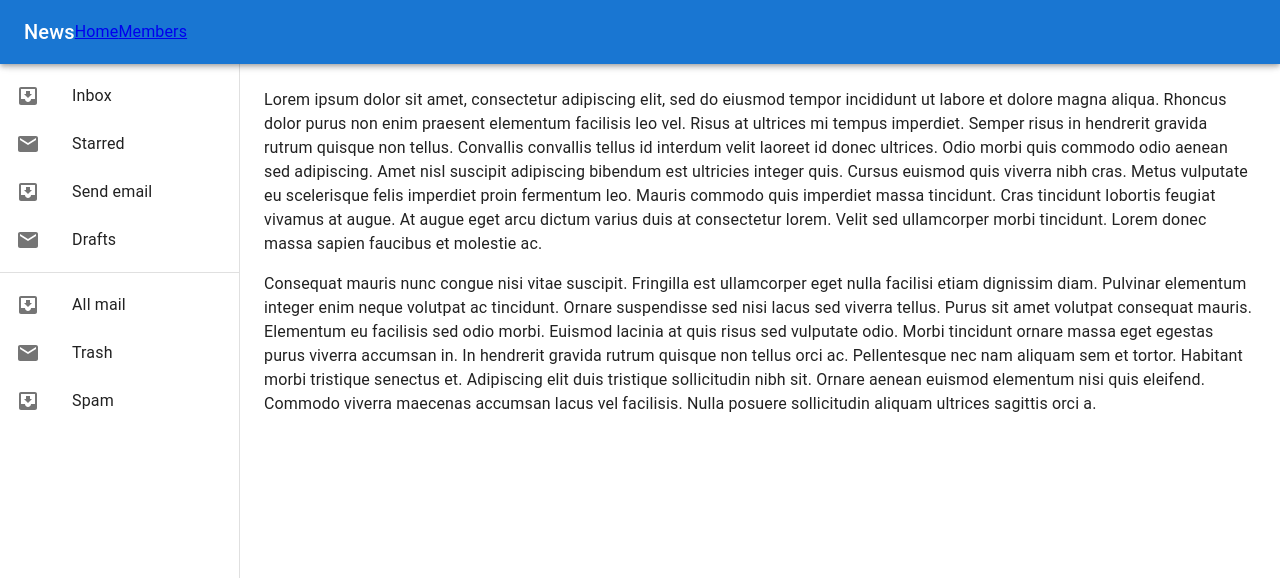
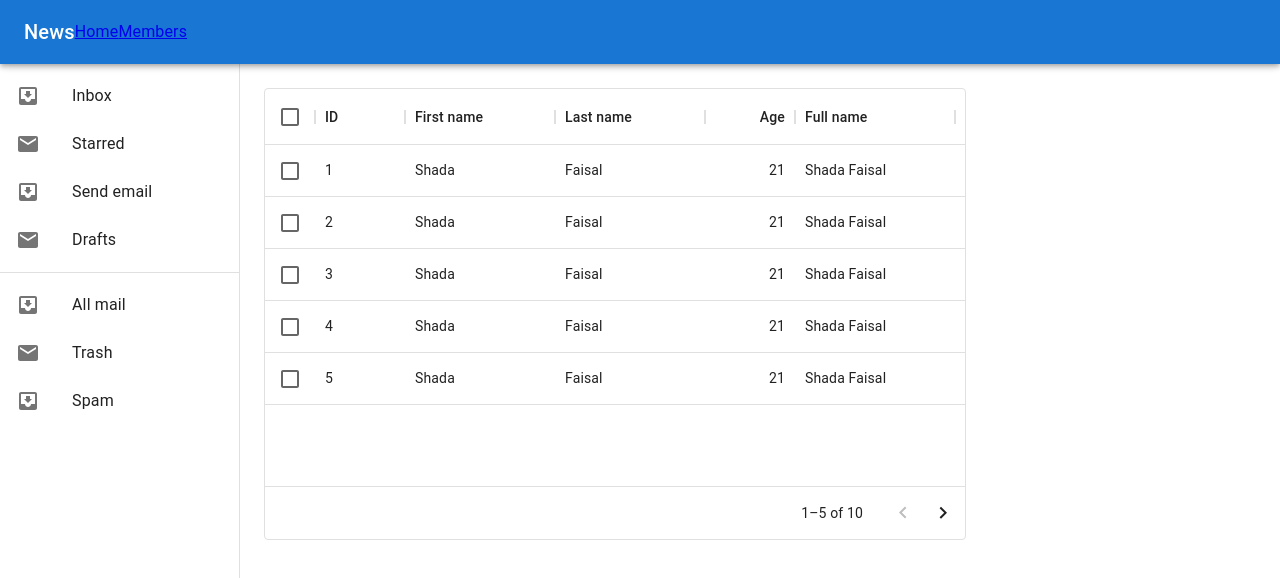
Before and after one commit to Vishnuchz324/nitc-CMS, a React (Create React App) app in the folder client/: page / in a window 1280 px wide. Shown: the top 578 px of the page. Built offline with nearby package versions, Linux system fonts and the light colour scheme.

Commit message:
Datagrid added

```diff
--- a/client/package.json
+++ b/client/package.json
@@ -7,17 +7,18 @@
     "@emotion/styled": "^11.10.4",
     "@mui/icons-material": "^5.10.9",
     "@mui/material": "^5.10.11",
+    "@mui/x-data-grid": "^5.17.9",
     "@testing-library/jest-dom": "^5.16.5",
     "@testing-library/react": "^13.4.0",
     "@testing-library/user-event": "^13.5.0",
     "react": "^18.2.0",
     "react-dom": "^18.2.0",
     "react-router-dom": "^6.4.2",
-    "react-scripts": "^2.1.3",
+    "react-scripts": "^2.1.8",
     "web-vitals": "^2.1.4"
   },
   "scripts": {
-    "start": "react-scripts start",
+    "start": "react-scripts --openssl-legacy-provider start",
     "build": "react-scripts build",
     "test": "react-scripts test",
     "eject": "react-scripts eject"
--- a/client/src/pages/Dashboard.js
+++ b/client/src/pages/Dashboard.js
@@ -4,7 +4,9 @@ import Drawer from "@mui/material/Drawer";
 import CssBaseline from "@mui/material/CssBaseline";
 import Toolbar from "@mui/material/Toolbar";
 import List from "@mui/material/List";
-import Typography from "@mui/material/Typography";
+import { DataGrid } from '@mui/x-data-grid';
+
+// import Typography from "@mui/material/Typography";
 import Divider from "@mui/material/Divider";
 import ListItem from "@mui/material/ListItem";
 import ListItemButton from "@mui/material/ListItemButton";
@@ -13,6 +15,55 @@ import ListItemText from "@mui/material/ListItemText";
 import InboxIcon from "@mui/icons-material/MoveToInbox";
 import MailIcon from "@mui/icons-material/Mail";
 const drawerWidth = 240;
+
+const columns = [
+	{ field: 'id', headerName: 'ID', width: 90 },
+	{
+	  field: 'firstName',
+	  headerName: 'First name',
+	  width: 150,
+	  editable: true,
+	},
+	{
+	  field: 'lastName',
+	  headerName: 'Last name',
+	  width: 150,
+	  editable: true,
+	},
+	{
+	  field: 'age',
+	  headerName: 'Age',
+	  type: 'number',
+	  width: 90,
+	  editable: true,
+	},
+	{
+	  field: 'fullName',
+	  headerName: 'Full name',
+	  description: 'This column has a value getter and is not sortable.',
+	  sortable: false,
+	  width: 160,
+	  valueGetter: (params) =>
+		`${params.getValue(params.id, 'firstName') || ''} ${
+		  params.getValue(params.id, 'lastName') || ''
+		}`,
+	},
+  ];
+
+  const rows = [
+	{ id: 1, lastName: 'Faisal', firstName: 'Shada', age: 21 },
+	{ id: 2, lastName: 'Faisal', firstName: 'Shada', age: 21 },
+	{ id: 3, lastName: 'Faisal', firstName: 'Shada', age: 21 },
+	{ id: 4, lastName: 'Faisal', firstName: 'Shada', age: 21 },
+	{ id: 5, lastName: 'Faisal', firstName: 'Shada', age: 21 },
+	{ id: 6, lastName: 'Faisal', firstName: 'Shada', age: 21 },
+	{ id: 7, lastName: 'Faisal', firstName: 'Shada', age: 21 },
+	{ id: 8, lastName: 'Faisal', firstName: 'Shada', age: 21 },
+	{ id: 9, lastName: 'Faisal', firstName: 'Shada', age: 21 },
+	{ id: 10, lastName: 'Faisal', firstName: 'Shada', age: 21 },
+  ];
+
+
 
 export const Dashboard = () => {
 	return (
@@ -57,39 +108,30 @@ export const Dashboard = () => {
 						))}
 					</List>
 				</Box>
+
 			</Drawer>
-			<Box component='main' sx={{ flexGrow: 1, p: 3 }}>
+			<div style={{ height: 500 , width: 750 }}>
+       		<div style={{ display: 'flex', height: '100%' }}>
+			<Box component='main' sx={{ flexGrow: 1, p: 3 ,width: 'auto'}}>
+
 				<Toolbar />
-				<Typography paragraph>
-					Lorem ipsum dolor sit amet, consectetur adipiscing elit, sed do
-					eiusmod tempor incididunt ut labore et dolore magna aliqua. Rhoncus
-					dolor purus non enim praesent elementum facilisis leo vel. Risus at
-					ultrices mi tempus imperdiet. Semper risus in hendrerit gravida rutrum
-					quisque non tellus. Convallis convallis tellus id interdum velit
-					laoreet id donec ultrices. Odio morbi quis commodo odio aenean sed
-					adipiscing. Amet nisl suscipit adipiscing bibendum est ultricies
-					integer quis. Cursus euismod quis viverra nibh cras. Metus vulputate
-					eu scelerisque felis imperdiet proin fermentum leo. Mauris commodo
-					quis imperdiet massa tincidunt. Cras tincidunt lobortis feugiat
-					vivamus at augue. At augue eget arcu dictum varius duis at consectetur
-					lorem. Velit sed ullamcorper morbi tincidunt. Lorem donec massa sapien
-					faucibus et molestie ac.
-				</Typography>
-				<Typography paragraph>
-					Consequat mauris nunc congue nisi vitae suscipit. Fringilla est
-					ullamcorper eget nulla facilisi etiam dignissim diam. Pulvinar
-					elementum integer enim neque volutpat ac tincidunt. Ornare suspendisse
-					sed nisi lacus sed viverra tellus. Purus sit amet volutpat consequat
-					mauris. Elementum eu facilisis sed odio morbi. Euismod lacinia at quis
-					risus sed vulputate odio. Morbi tincidunt ornare massa eget egestas
-					purus viverra accumsan in. In hendrerit gravida rutrum quisque non
-					tellus orci ac. Pellentesque nec nam aliquam sem et tortor. Habitant
-					morbi tristique senectus et. Adipiscing elit duis tristique
-					sollicitudin nibh sit. Ornare aenean euismod elementum nisi quis
-					eleifend. Commodo viverra maecenas accumsan lacus vel facilisis. Nulla
-					posuere sollicitudin aliquam ultrices sagittis orci a.
-				</Typography>
+
+				<DataGrid
+				rows={rows}
+				columns={columns}
+				pageSize={5}
+				rowsPerPageOptions={[5]}
+				checkboxSelection
+				/>
+
+
+
 			</Box>
+			</div>
+			</div>
+
 		</Box>
+
+
 	);
 };
--- a/client/src/pages/Home.js
+++ b/client/src/pages/Home.js
@@ -3,7 +3,7 @@ import * as React from "react";
 import { Dashboard } from "./Dashboard";
 import { Members } from "./Members";
 import { Navbar } from "../components/Navbar";
-import { Routes, Route, Link } from "react-router-dom";
+import { Routes, Route } from "react-router-dom";
 
 export const Home = () => {
 	return (
```
Also changed, not shown: 1 other file (tests, documents, lock files or other folders).
